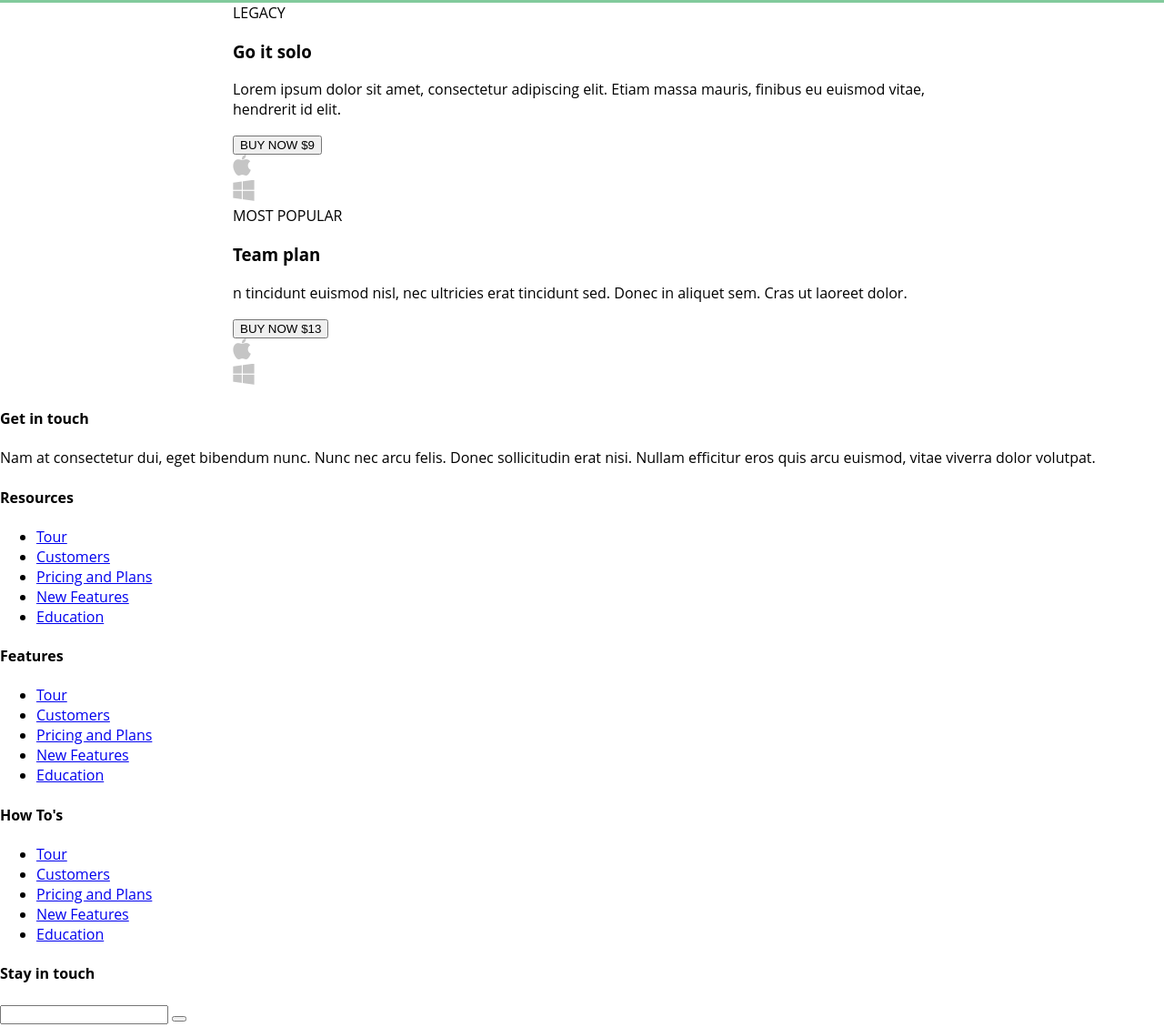
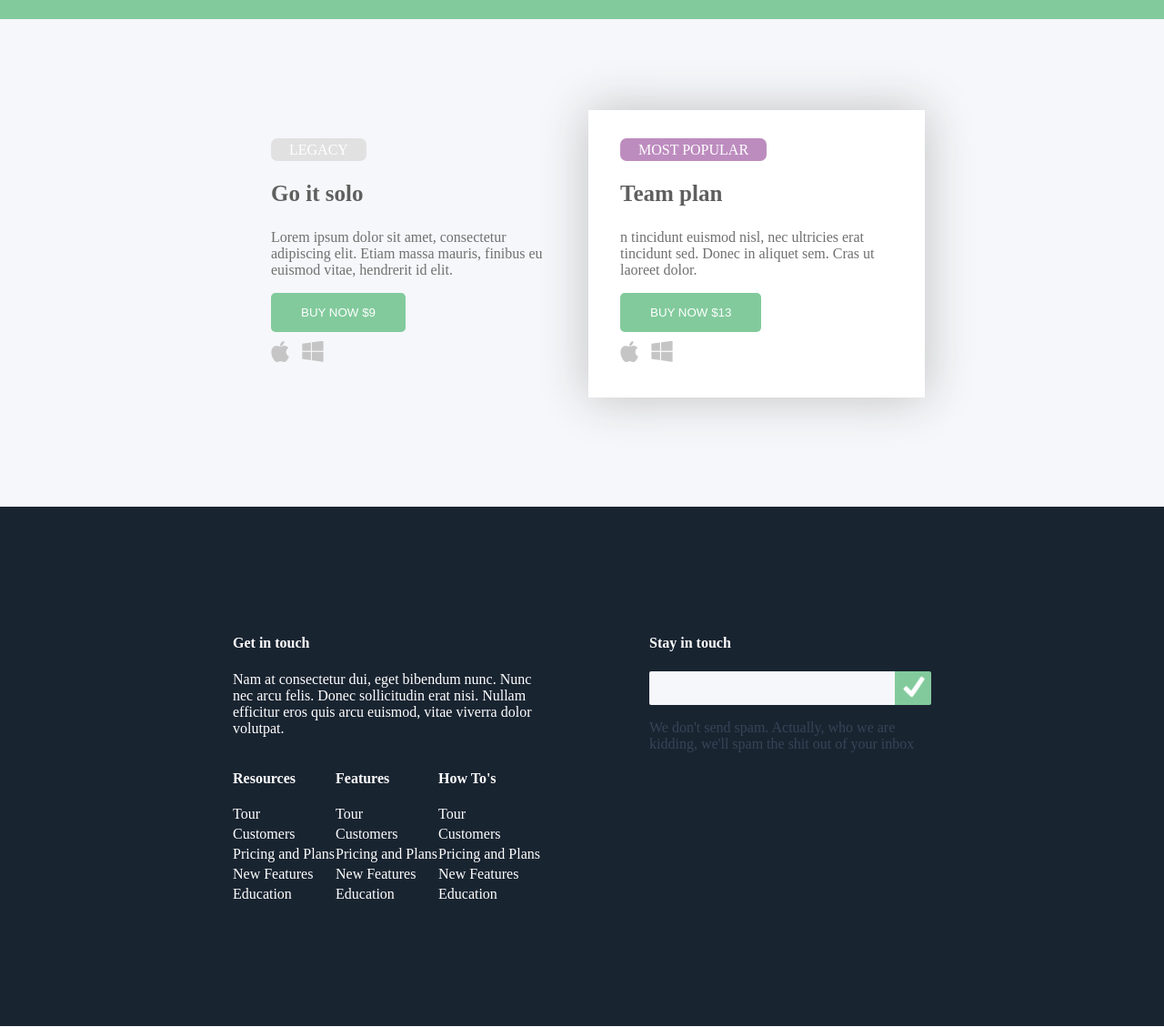
Before and after one commit to Xanclry/mlp-lab1, a plain HTML site: page index.html in a window 1280 px wide. Shown: the part 3395-4524 px from the top of the page at 91% size. Drawn offline with Linux system fonts and the light colour scheme; a web font is replaced by a local one.

Commit message:
'Buying' and footer sections is done.

```diff
--- a/index.html
+++ b/index.html
@@ -244,12 +244,12 @@
             </div>
         </article>
     </main>
-    <main class="below">
+    <main class="buying-layout">
         <div class="buying">
-            <div class="item">
-                <div class="item__status">
+            <div class="item item_legacy">
+                <span class="item__status item__status_legacy">
                     LEGACY
-                </div>
+                </span>
                 <div class="description">
                     <h3 class="description__title">Go it solo</h3>
                     <p class="description__content">
@@ -268,10 +268,10 @@
 
                 </div>
             </div>
-            <div class="item">
-                <div class="item__status">
+            <div class="item item_most-popular">
+                <span class="item__status item__status_most-popular">
                     MOST POPULAR
-                </div>
+                </span>
                 <div class="description">
                     <h3 class="description__title">Team plan</h3>
                     <p class="description__content">
@@ -337,14 +337,13 @@
         </div>
         <div class="subscribe-box">
             <h4 class="subscribe-box__title">Stay in touch</h4>
-            <div class="email-form">
-                <form>
-                    <input class="email-form__input-field" type="email">
-                    <button class="email-form__submit-button" type="submit">
-                        <!--                    TODO: checked icon-->
-                    </button>
-                </form>
-            </div>
+            <form class="email-form">
+                <input class="email-form__input-field" type="email">
+                <button class="email-form__submit-button icon-button" type="submit">
+                    <img class="icon" src="images/checked.png" alt="qwe"/>
+                </button>
+            </form>
+
             <p class="description">
                 We don't send spam. Actually, who we are kidding,
                 we'll spam the shit out of your inbox
--- a/style.css
+++ b/style.css
@@ -14,7 +14,6 @@ body {
 }
 
 .main-cover {
-    /*flex: 0 1 100%;*/
     width: 1920px;
 }
 
@@ -338,6 +337,7 @@ main .masthead .phone img {
 .colour .columns .column {
     margin-left: 10px;
     margin-right: 10px;
+    flex: 0 0 33%;
 }
 
 .colour .columns .column:first-child {
@@ -347,3 +347,180 @@ main .masthead .phone img {
 .colour .columns .column:last-child {
     margin-right: 0;
 }
+
+/***********************/
+
+.buying-layout {
+    padding: 100px 20% 120px;
+    background-color: #f6f7fa;
+}
+
+@media (max-width: 900px) {
+    .buying-layout {
+        padding-left: 20px;
+        padding-right: 20px;
+    }
+}
+
+.buying {
+    display: flex;
+    flex-direction: row;
+    justify-content: space-around;
+    font-family: "Microsoft YaHei Light", serif;
+    color: #707070;
+}
+
+.buying .item h3 {
+    font-size: 25px;
+    color: #5f5f5f;
+}
+
+.buying .item .item__status {
+    border-radius: 7px;
+    padding: 4px 20px;
+    background-color: #82ca9c;
+    color: white;
+}
+
+.buying .item .item__status_legacy {
+    background-color: #e1e1e1;
+    font-family: "Microsoft YaHei", serif;
+}
+
+.buying .item .item__status_most-popular {
+    background-color: #bd8cbf;
+}
+
+.buying .item {
+    width: 300px;
+    padding: 35px;
+}
+
+.buying .item .platforms {
+    display: flex;
+    flex-direction: row;
+    align-items: center;
+}
+
+.buying .item .platforms .platforms__item {
+    margin-top: 10px;
+    margin-left: 7px;
+    margin-right: 7px;
+}
+
+.buying .item .platforms .platforms__item:first-child {
+    margin-left: 0;
+}
+
+.buying .item .platforms .platforms__item:last-child {
+    margin-right: 0;
+}
+
+.buying .item__buy-button {
+    background-color: #82ca9c;
+    padding: 14px 33px;
+    border-radius: 5px;
+    border: none;
+    color: white;
+    cursor: pointer;
+}
+.buying .item__buy-button:focus {
+    outline: none;
+}
+
+.buying .item_most-popular {
+    background-color: white;
+    box-shadow: 0 0 50px 1px #c2c2c2;
+}
+
+/**************************/
+
+footer {
+    background-color: #192431;
+    font-family: "Microsoft YaHei Light", serif;
+    color: white;
+    padding: 120px 20%;
+    display: flex;
+    flex-direction: row;
+    justify-content: space-between;
+    align-items: flex-start;
+
+}
+
+@media (max-width: 900px ){
+    footer {
+        padding-left: 20px;
+        padding-right: 20px;
+    }
+}
+
+footer .content {
+    display: flex;
+    flex-direction: column;
+}
+
+footer > * {
+    margin-right: 60px;
+    margin-left: 60px;
+}
+
+footer > *:first-child {
+    margin-left: 0;
+}
+footer > *:last-child {
+    margin-right: 0;
+}
+
+footer .content .menu {
+    display: flex;
+    flex-direction: row;
+    justify-content: space-between;
+}
+
+footer .content .menu ul {
+    list-style: none;
+    padding: 0;
+}
+
+footer .content .menu li {
+    margin-top: 4px;
+    margin-bottom: 4px;
+}
+
+footer .content .menu a {
+    color: white;
+    text-decoration: none;
+}
+
+footer .subscribe-box .email-form {
+    display: flex;
+    flex-direction: row;
+}
+
+footer .subscribe-box .email-form__input-field {
+    height: 35px;
+    width: 250px;
+    background-color: #f6f7fa;
+    border: none;
+    border-radius: 2px 0 0 2px;
+    padding-left: 10px;
+    padding-right: 10px;
+}
+footer .subscribe-box .email-form__input-field:focus {
+    outline: none;
+}
+
+footer .subscribe-box .email-form__submit-button {
+    width: 40px;
+    background-color: #82ca9c;
+    border: none;
+    border-radius: 0 2px 2px 0;
+    cursor: pointer;
+}
+footer .subscribe-box .email-form__submit-button:checked {
+    outline: none;
+}
+
+footer .subscribe-box .description {
+    color: #364455;
+}
```
Also changed, not shown: images/checked.png (added).
